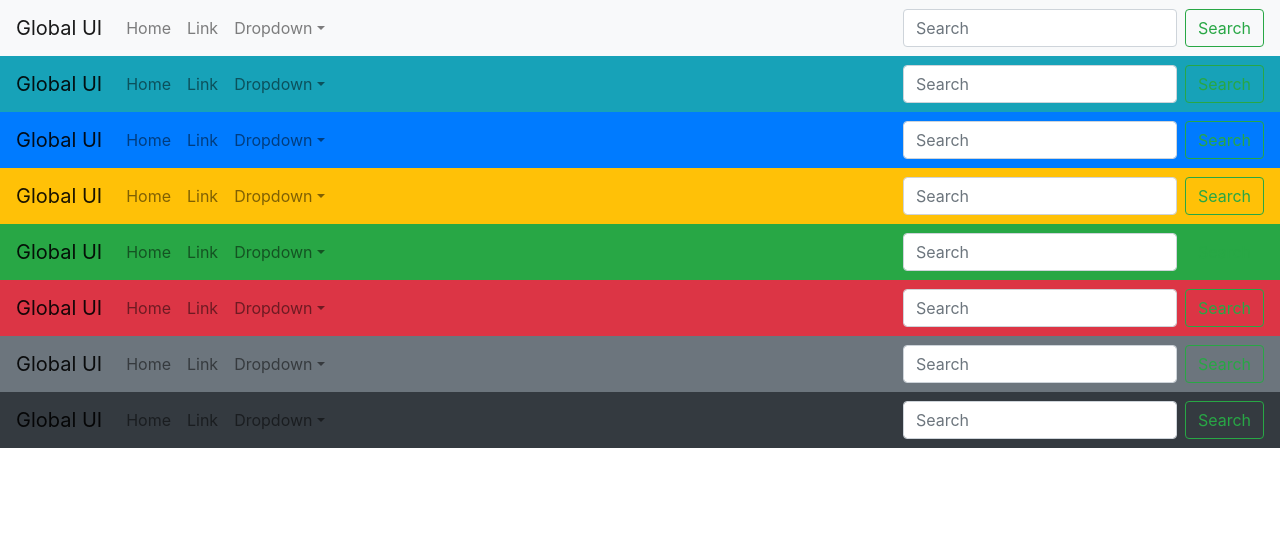
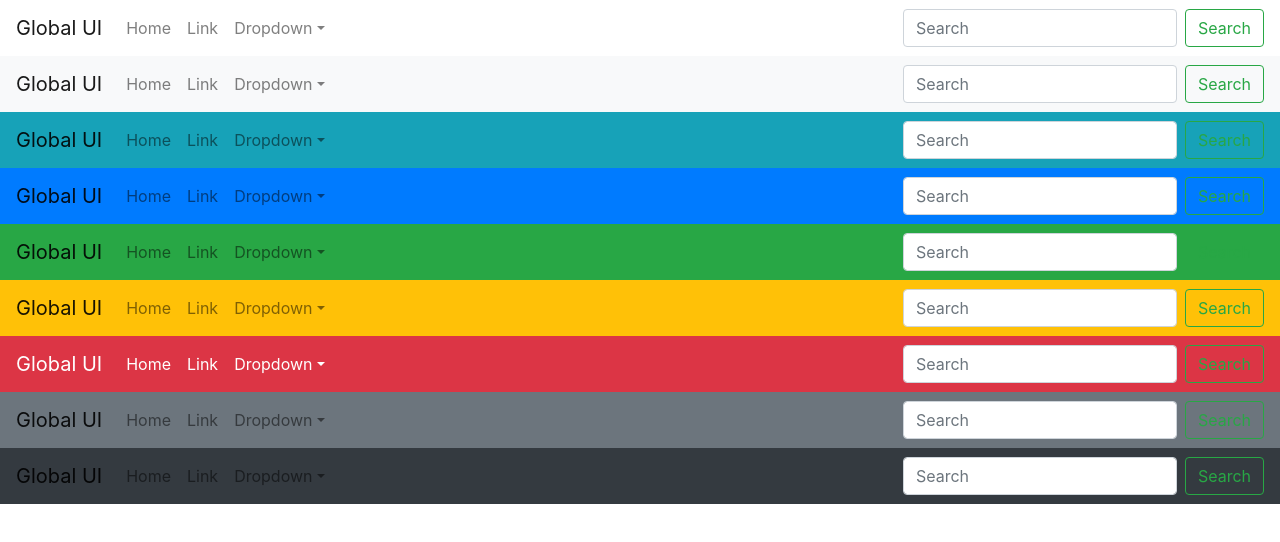
Before and after one commit to jon424/global-ui-react, a React (Create React App) app: page / in a window 1280 px wide. Shown: the top 542 px of the page. Built offline with nearby package versions, Linux system fonts and the light colour scheme.

Commit message:
added some new color scheme

```diff
--- a/src/components/NavBarOne.js
+++ b/src/components/NavBarOne.js
@@ -10,11 +10,67 @@
 
 //Required Import: npm i react-bootstrap bootstrap
 // You will need this line of code in source index.js or App.js file (We have placed it in the App.js file): import 'bootstrap/dist/css/bootstrap.min.css';
-// test
+//
+
+// --blue: #007bff;
+//     --indigo: #6610f2;
+//     --purple: #6f42c1;
+//     --pink: #e83e8c;
+//     --red: #dc3545;
+//     --orange: #fd7e14;
+//     --yellow: #ffc107;
+//     --green: #28a745;
+//     --teal: #20c997;
+//     --cyan: #17a2b8;
+//     --white: #fff;
+//     --gray: #6c757d;
+//     --gray-dark: #343a40;
+//     --primary: #007bff;
+//     --secondary: #6c757d;
+//     --success: #28a745;
+//     --info: #17a2b8;
+//     --warning: #ffc107;
+//     --danger: #dc3545;
+//     --light: #f8f9fa;
+//     --dark: #343a40;
 
 const NavBarOne = () => {
   return (
     <>
+     <div>
+        <Navbar bg="white" expand="lg">
+          <Navbar.Brand href="#home">Global UI</Navbar.Brand>
+          <Navbar.Toggle aria-controls="basic-navbar-nav" />
+          <Navbar.Collapse id="basic-navbar-nav">
+            <Nav className="mr-auto">
+              <Nav.Link href="#home">Home</Nav.Link>
+              <Nav.Link href="#link">Link</Nav.Link>
+              <NavDropdown title="Dropdown" id="basic-nav-dropdown">
+                <NavDropdown.Item href="#action/3.1">Action</NavDropdown.Item>
+                <NavDropdown.Item href="#action/3.2">
+                  Another action
+                </NavDropdown.Item>
+                <NavDropdown.Item href="#action/3.3">
+                  Something
+                </NavDropdown.Item>
+                <NavDropdown.Divider />
+                <NavDropdown.Item href="#action/3.4">
+                  Separated link
+                </NavDropdown.Item>
+              </NavDropdown>
+            </Nav>
+            <Form inline>
+              <FormControl
+                type="text"
+                placeholder="Search"
+                className="mr-sm-2"
+              />
+              <Button variant="outline-success">Search</Button>
+            </Form>
+          </Navbar.Collapse>
+        </Navbar>
+      </div>
+
       <div>
         <Navbar bg="light" expand="lg">
           <Navbar.Brand href="#home">Global UI</Navbar.Brand>
@@ -118,40 +174,6 @@
       </div>
 
       <div>
-        <Navbar bg="warning" expand="lg">
-          <Navbar.Brand href="#home">Global UI</Navbar.Brand>
-          <Navbar.Toggle aria-controls="basic-navbar-nav" />
-          <Navbar.Collapse id="basic-navbar-nav">
-            <Nav className="mr-auto">
-              <Nav.Link href="#home">Home</Nav.Link>
-              <Nav.Link href="#link">Link</Nav.Link>
-              <NavDropdown title="Dropdown" id="basic-nav-dropdown">
-                <NavDropdown.Item href="#action/3.1">Action</NavDropdown.Item>
-                <NavDropdown.Item href="#action/3.2">
-                  Another action
-                </NavDropdown.Item>
-                <NavDropdown.Item href="#action/3.3">
-                  Something
-                </NavDropdown.Item>
-                <NavDropdown.Divider />
-                <NavDropdown.Item href="#action/3.4">
-                  Separated link
-                </NavDropdown.Item>
-              </NavDropdown>
-            </Nav>
-            <Form inline>
-              <FormControl
-                type="text"
-                placeholder="Search"
-                className="mr-sm-2"
-              />
-              <Button variant="outline-success">Search</Button>
-            </Form>
-          </Navbar.Collapse>
-        </Navbar>
-      </div>
-
-      <div>
         <Navbar bg="success" expand="lg">
           <Navbar.Brand href="#home">Global UI</Navbar.Brand>
           <Navbar.Toggle aria-controls="basic-navbar-nav" />
@@ -186,6 +208,40 @@
       </div>
 
       <div>
+        <Navbar bg="warning" expand="lg">
+          <Navbar.Brand href="#home">Global UI</Navbar.Brand>
+          <Navbar.Toggle aria-controls="basic-navbar-nav" />
+          <Navbar.Collapse id="basic-navbar-nav">
+            <Nav className="mr-auto">
+              <Nav.Link href="#home">Home</Nav.Link>
+              <Nav.Link href="#link">Link</Nav.Link>
+              <NavDropdown title="Dropdown" id="basic-nav-dropdown">
+                <NavDropdown.Item href="#action/3.1">Action</NavDropdown.Item>
+                <NavDropdown.Item href="#action/3.2">
+                  Another action
+                </NavDropdown.Item>
+                <NavDropdown.Item href="#action/3.3">
+                  Something
+                </NavDropdown.Item>
+                <NavDropdown.Divider />
+                <NavDropdown.Item href="#action/3.4">
+                  Separated link
+                </NavDropdown.Item>
+              </NavDropdown>
+            </Nav>
+            <Form inline>
+              <FormControl
+                type="text"
+                placeholder="Search"
+                className="mr-sm-2"
+              />
+              <Button variant="outline-success">Search</Button>
+            </Form>
+          </Navbar.Collapse>
+        </Navbar>
+      </div>
+
+      <div id="navbar-six">
         <Navbar bg="danger" expand="lg">
           <Navbar.Brand href="#home">Global UI</Navbar.Brand>
           <Navbar.Toggle aria-controls="basic-navbar-nav" />
--- a/src/index.css
+++ b/src/index.css
@@ -11,3 +11,18 @@
   font-family: source-code-pro, Menlo, Monaco, Consolas, 'Courier New',
     monospace;
 }
+
+                                                      /** NavBarSix **/
+/* white text color */
+#navbar-six .navbar-brand {
+  color: white !important;
+}
+
+#navbar-six .navbar-light .navbar-nav .nav-link {
+  color: white;
+
+}
+
+#navbar-six .navbar-light .navbar-nav .nav-link:hover {
+  color: black;
+}
```
